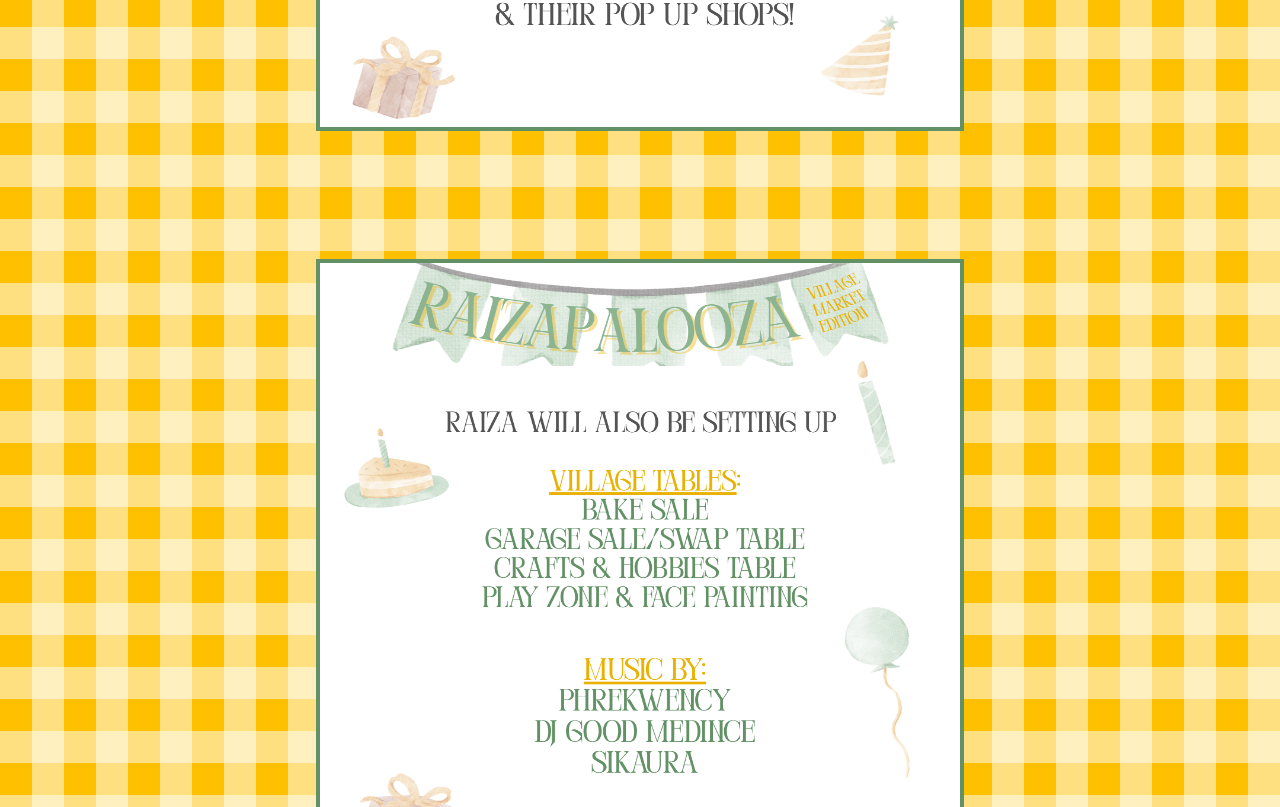
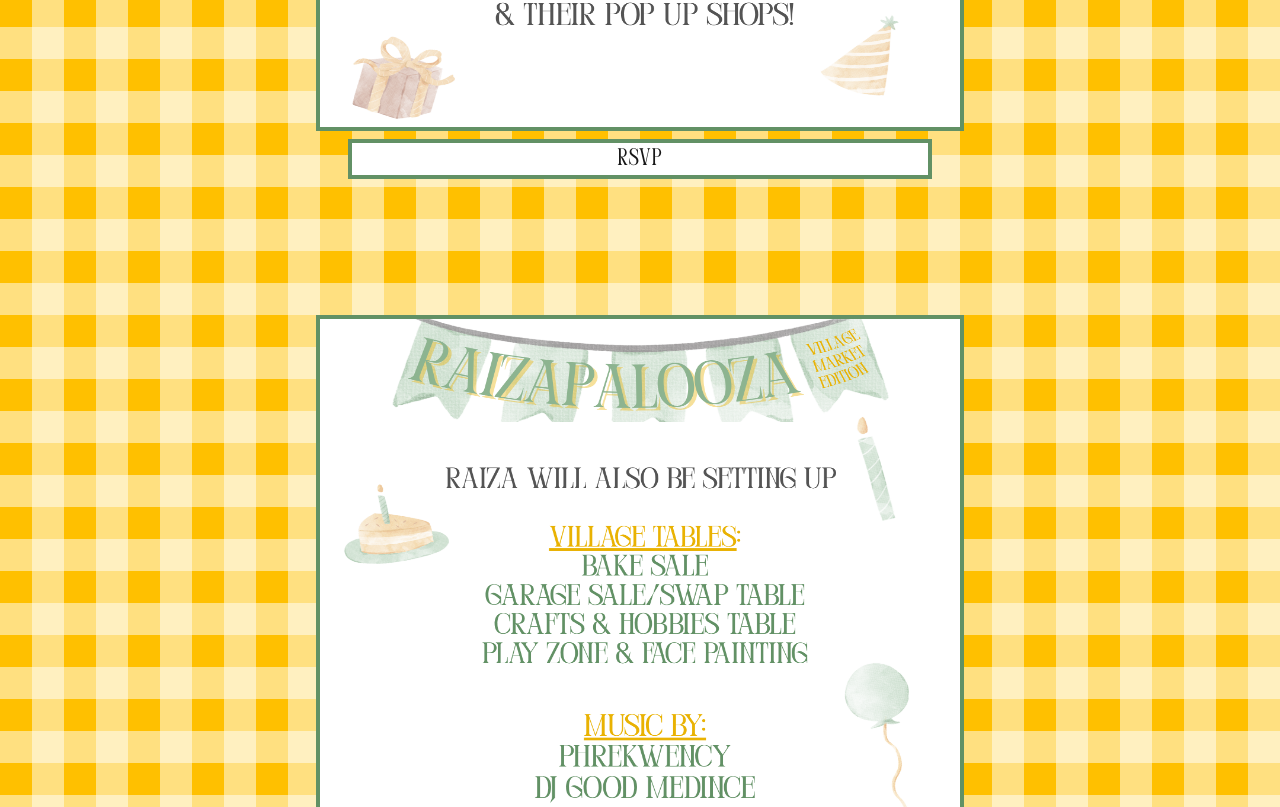
Before and after one commit to JeremyCCox/raizapalooza2026, a Next.js app: page / in a window 1280 px wide. Shown: the part 1333-2140 px from the top of the page. Built offline with nearby package versions, Linux system fonts and the light colour scheme.

Commit message:
feat: use action object not types

```diff
--- a/src/app/components/InfoCard.tsx
+++ b/src/app/components/InfoCard.tsx
@@ -1,31 +1,25 @@
 import Image from "next/image";
 import RaizaButton from "@/app/components/RaizaButton";
-type ImageDetails = {
-    src: string;
-    alt: string;
-    action?:()=>void;
-    actionableText?:string;
-}
+import {ImageDetails} from "@/app/types";
 export default function InfoCard({info,stepAction}: { info:ImageDetails,stepAction?:(val:number)=>void }) {
-
-
     return (
         <div className={"grid"}>
             <div className={"bg-white flex relative border-raiza-green border-4 items-center"}>
                 {stepAction &&
                     <>
-                        <RaizaButton text={'Left'} action={() => stepAction(-1)} className={'fixed left-5'}/>
-                        <RaizaButton text={'Right'} action={() => stepAction(1)} className={'fixed right-5'}/>
+                        <RaizaButton action={{actionText:"Left",action:()=>stepAction(-1)}}  className={'fixed left-5'}/>
+                        <RaizaButton action={{actionText:"Right",action:()=>stepAction(1)}} className={'fixed right-5'}/>
                     </>
                 }
-                <div className={'h-[55vh] w-[85vw] sm:h-[60vh] sm:w-[80vw] md:w-[55vw] md:h-[65vh] lg:w-[50vw] lg:h-[80vh] '}>
+                <div className={'h-[55vh] w-[85vw] sm:h-[60vh] sm:w-[80vw] md:w-[55vw] md:h-[65vh] lg:w-[50vw] lg:h-[80vh] relative '}>
                     <Image loading={'lazy'} alt={info.alt}
                            src={`/infos/${info.src}`} fill />
                 </div>
             </div>
             {
-                info.action &&
-                <RaizaButton text={info.actionableText} action={info.action} />
+                info.actions?.map((action,index) => (
+                    <RaizaButton action={action} key={`action-${index}`}/>
+                ))
             }
         </div>
     )
```
